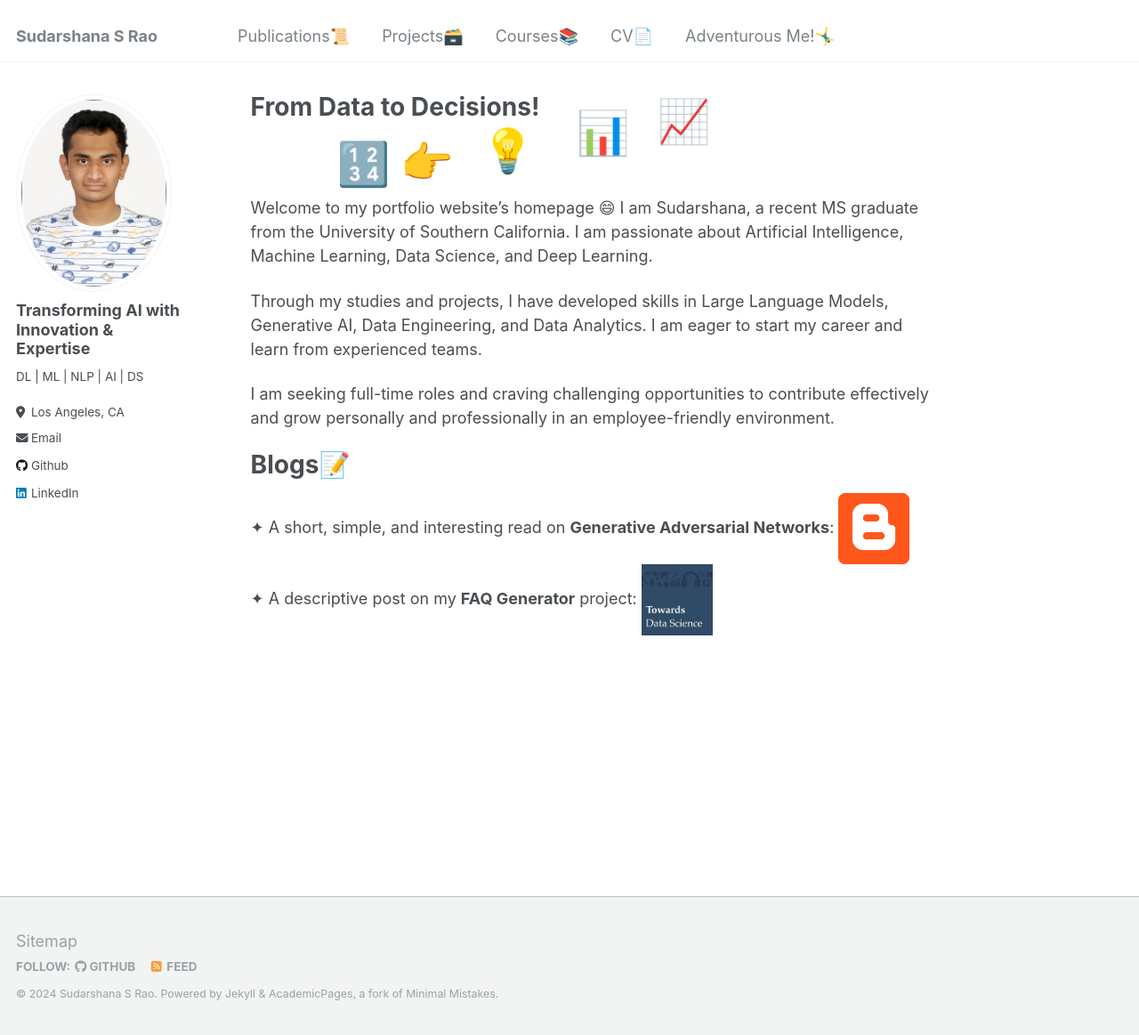
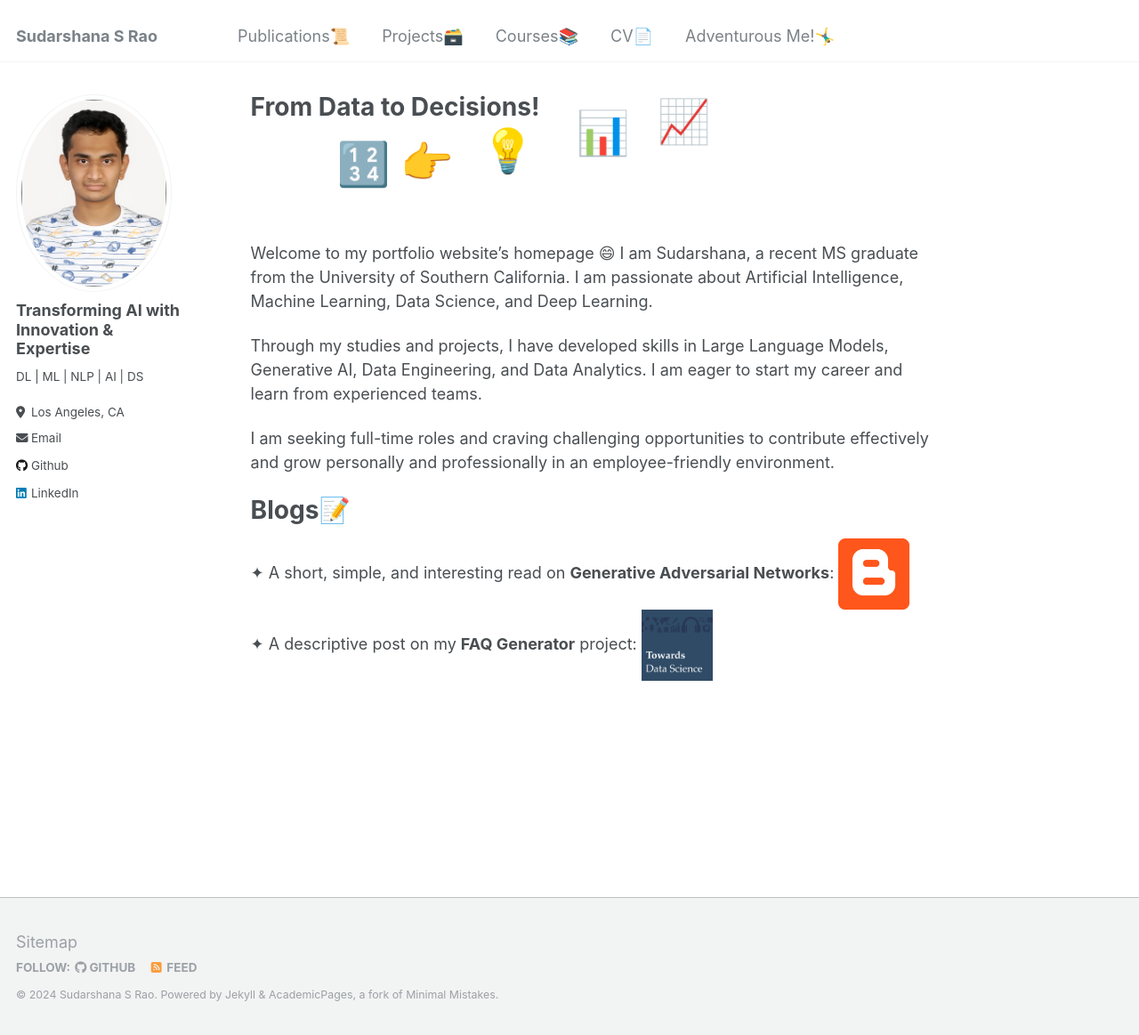
Before and after one commit to SudarshanaSRao/SudarshanaSRao.github.io, a Jekyll site: the page built from _pages/about.md, in a window 1280 px wide and 1163 px high. Shown: the whole window at 89% size. Built offline with Jekyll 4.4.1, drawn with Linux system fonts in a browser that asks for light colours.

Commit message:
Update about.md

```diff
--- a/_pages/about.md
+++ b/_pages/about.md
@@ -44,7 +44,7 @@ redirect_from:
 .emoji:nth-child(4) { animation-delay: 0.4s; }
 .emoji:nth-child(5) { animation-delay: 0.2s; }
 }
-</style>
+</style> &nbsp;
 
 Welcome to my portfolio website's homepage 😄 I am Sudarshana, a recent MS graduate from the University of Southern California. I am passionate about Artificial Intelligence, Machine Learning, Data Science, and Deep Learning.
 
```
